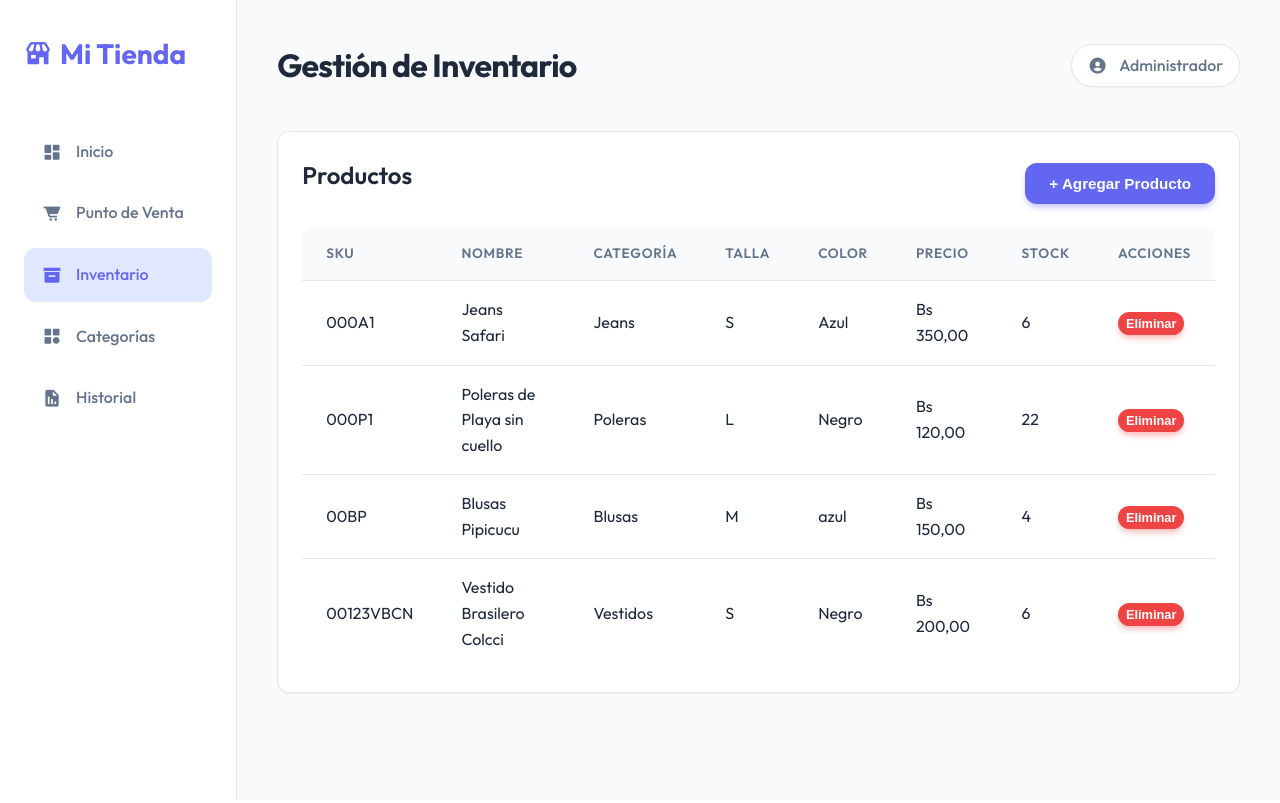
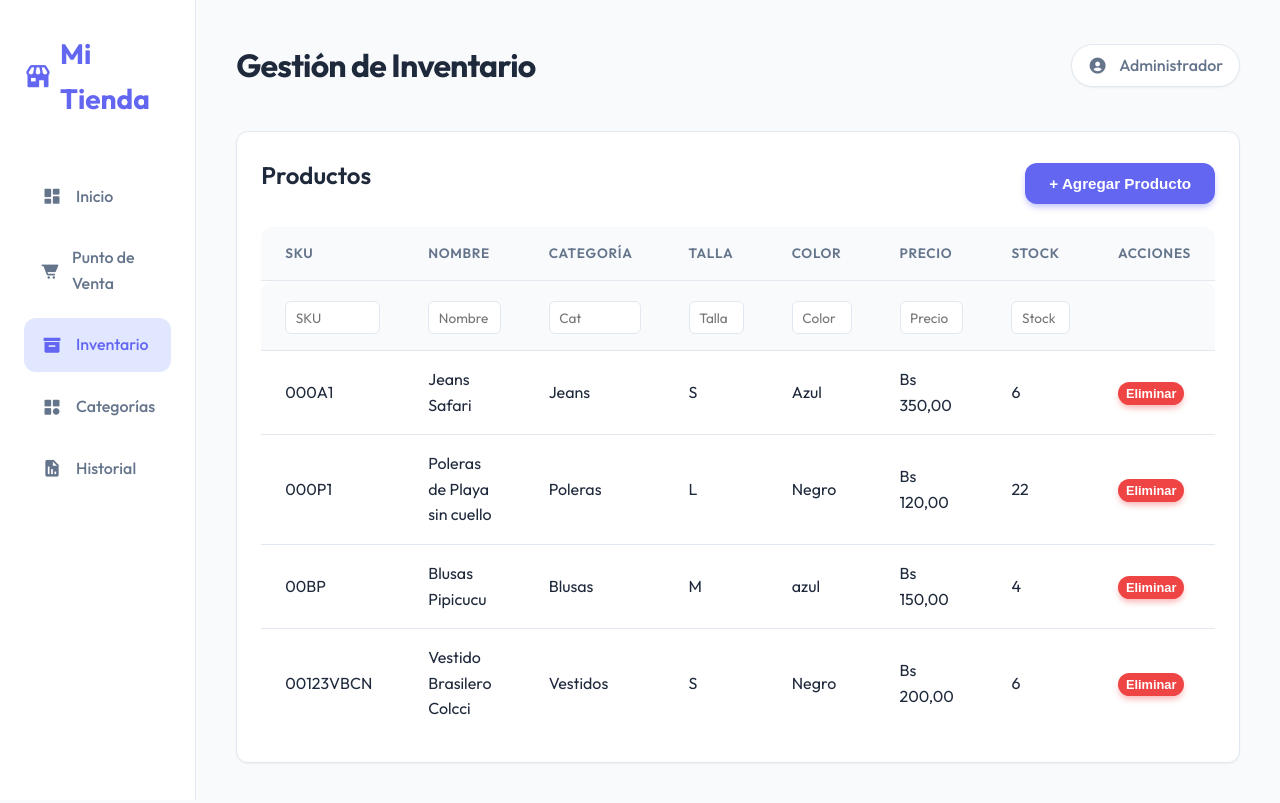
Before and after one commit to vertexcreations/amara, a Flask app: page /inventory in a window 1280 px wide. Shown: the top 803 px of the page. Run offline with Flask 3, Linux system fonts and the light colour scheme; data comes from the database, SQL or seed files in the repository; both versions use the stored data as it was after the commit.

Commit message:
feat: Implement inventory management page with product CRUD, filtering, and database initialization.

```diff
--- a/templates/inventory.html
+++ b/templates/inventory.html
@@ -4,6 +4,23 @@
 
 {% block content %}
 <div class="card">
+    <style>
+        .filter-input {
+            width: 100%;
+            padding: 0.4rem 0.6rem;
+            border: 1px solid #e2e8f0;
+            border-radius: 6px;
+            font-size: 0.85rem;
+            font-weight: normal;
+            margin-top: 0.25rem;
+        }
+
+        .filter-input:focus {
+            outline: none;
+            border-color: #6366f1;
+            box-shadow: 0 0 0 3px rgba(99, 102, 241, 0.1);
+        }
+    </style>
     <div class="flex justify-between items-center mb-2">
         <h2>Productos</h2>
         <button onclick="openModal()" class="btn btn-primary">+ Agregar Producto</button>
@@ -19,6 +36,16 @@
                 <th>Precio</th>
                 <th>Stock</th>
                 <th>Acciones</th>
+            </tr>
+            <tr id="filterRow">
+                <th><input type="text" onkeyup="applyFilters()" placeholder="SKU" class="filter-input"></th>
+                <th><input type="text" onkeyup="applyFilters()" placeholder="Nombre" class="filter-input"></th>
+                <th><input type="text" onkeyup="applyFilters()" placeholder="Cat" class="filter-input"></th>
+                <th><input type="text" onkeyup="applyFilters()" placeholder="Talla" class="filter-input"></th>
+                <th><input type="text" onkeyup="applyFilters()" placeholder="Color" class="filter-input"></th>
+                <th><input type="text" onkeyup="applyFilters()" placeholder="Precio" class="filter-input"></th>
+                <th><input type="text" onkeyup="applyFilters()" placeholder="Stock" class="filter-input"></th>
+                <th></th>
             </tr>
         </thead>
         <tbody id="productTableBody">
@@ -142,6 +169,29 @@
         }
     }
 
+    function applyFilters() {
+        const inputs = document.querySelectorAll('#filterRow input');
+        const rows = document.getElementById('productTableBody').getElementsByTagName('tr');
+
+        for (let i = 0; i < rows.length; i++) {
+            let show = true;
+            for (let j = 0; j < inputs.length; j++) {
+                const filterText = inputs[j].value.toLowerCase();
+                if (filterText) {
+                    const cell = rows[i].getElementsByTagName('td')[j];
+                    if (cell) {
+                        const cellText = (cell.textContent || cell.innerText).toLowerCase();
+                        if (cellText.indexOf(filterText) === -1) {
+                            show = false;
+                            break;
+                        }
+                    }
+                }
+            }
+            rows[i].style.display = show ? "" : "none";
+        }
+    }
+
     loadData();
 </script>
 {% endblock %}
```
Also changed, not shown: instance/pos.db.
